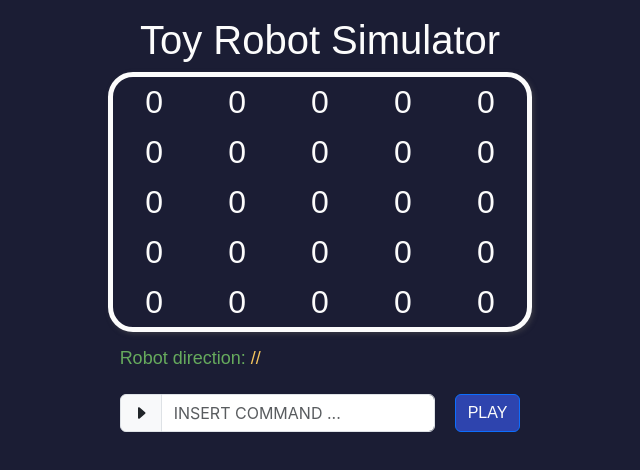
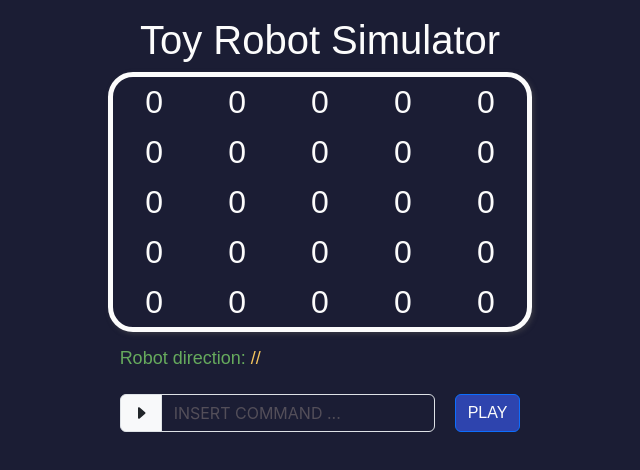
Before and after one commit to tommasogiannoni/toyrobot, an Angular app: page / in a window 1280 px wide. Shown: the top 470 px of the page, without its empty margins (320-960 px from the left). Built offline with nearby package versions, Linux system fonts and the light colour scheme; a web font is replaced by a local one.

Commit message:
style update, new graphics added 2

```diff
--- a/src/app/game/game.component.scss
+++ b/src/app/game/game.component.scss
@@ -60,9 +60,14 @@
 }
 
 .form-control {
-    color: #00000d;
+    color: #fcfcfc;
+    background-color: #1b1d34;
+}
+.form-control::placeholder {
+    color: #cdbbab51;
+    opacity: 6;
 }
 .form-control:focus {
-    border-color: #f6c65e;
-    box-shadow: inset 0 1px 1px rgba(0, 0, 0, 0.075), 0 0 8px #f6c65e;
+    border-color: #66aa5d;
+    box-shadow: inset 0 1px 1px rgba(0, 0, 0, 0.075), 0 0 8px #66aa5d;
 }
```
Also changed, not shown: src/assets/img/example-image.png.
